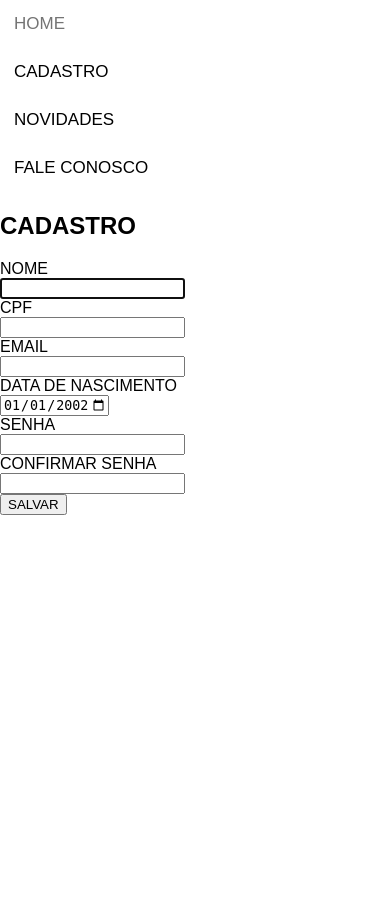
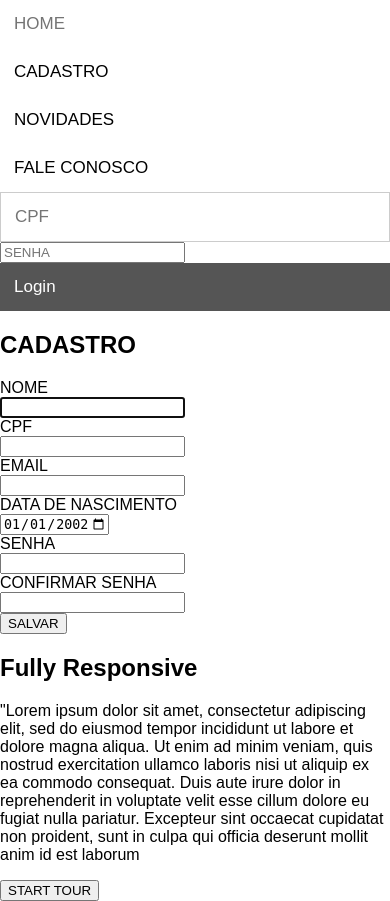
Before and after one commit to daninsky1/teste_site, a Flask app: page /register in a window 390 px wide. Before the commit the page ends 515 px from the top, so only its background shows below. Run offline with Flask 2, Linux system fonts and the light colour scheme.

Commit message:
Add Fully responsive.

```diff
--- a/app.py
+++ b/app.py
@@ -51,7 +51,12 @@ def index():
 # NOTE(daniel): CADASTRO E LOGIN
 @app.route("/register", methods=["GET", "POST"])
 def register():
-    return render_template("register.html")
+    login_st = False
+    if session.get("cpf"):
+        login_st = True
+        return render_template("fail.html", err_message=f"Você já está cadastrado.", login_session=login_st)
+    else:
+        return render_template("register.html")
 
 @app.route("/validate_register", methods=["POST"])
 def validate_register():
@@ -100,6 +105,9 @@ def validate_register():
 
 @app.route("/login", methods=["POST"])
 def login():
+    login_st = False
+    if session.get("cpf"):
+        login_st = True
     db_con = sqlite3.connect("test.db")
     db_cur = db_con.cursor()
 
@@ -113,7 +121,7 @@ def login():
             session["senha"] = password
             return redirect("/")
         else:
-            return render_template("fail.html", err_message="Falha no Login.")
+            return render_template("fail.html", err_message="Falha no Login.", login_session=login_st)
 
 
 @app.route("/logout")
@@ -126,6 +134,9 @@ def logout():
 # NOTE(daniel): NOVIDADES
 @app.route("/news")
 def news():
+    login_st = False
+    if session.get("cpf"):
+        login_st = True
     db_con = sqlite3.connect("test.db")
     db_cur = db_con.cursor()
 
@@ -137,20 +148,26 @@ def news():
     print(list_novidades)
     print(len(list_novidades))
 
-    return render_template("news.html", news=list_novidades)
+    return render_template("news.html", news=list_novidades, login_session=login_st)
 
 
 #NOTE(daniel): FALE CONOSCO
 @app.route("/contact_us")
 def contact_us():
-    return render_template("contact_us.html")
+    login_st = False
+    if session.get("cpf"):
+        login_st = True
+    return render_template("contact_us.html", login_session=login_st)
 
 
 @app.route("/contact_us_send_msg", methods=["POST"])
 def contact_us_send_msg():
+    login_st = False
+    if session.get("cpf"):
+        login_st = True
     # NOTE(daniel): Contact us message
     name = request.form.get("nome")
     email = request.form.get("email")
     msg = request.form.get("menssagem")
 
-    return render_template("contact_us_success.html")
+    return render_template("contact_us_success.html", login_session=login_st)
--- a/templates/index.html
+++ b/templates/index.html
@@ -24,4 +24,7 @@
         <p>ENTRE NESTE MUNDO</p>
         <button><a href="{{ url_for('register') }}">CADASTRE-SE</a></button>
     {% endif %}
+    <h2>Fully Responsive</h2>
+    <p>"Lorem ipsum dolor sit amet, consectetur adipiscing elit, sed do eiusmod tempor incididunt ut labore et dolore magna aliqua. Ut enim ad minim veniam, quis nostrud exercitation ullamco laboris nisi ut aliquip ex ea commodo consequat. Duis aute irure dolor in reprehenderit in voluptate velit esse cillum dolore eu fugiat nulla pariatur. Excepteur sint occaecat cupidatat non proident, sunt in culpa qui officia deserunt mollit anim id est laborum</p>
+    <button >START TOUR</button>
 {% endblock %}
--- a/templates/register.html
+++ b/templates/register.html
@@ -1,4 +1,20 @@
 {% extends "layout.html" %}
+
+{% block div %}
+    {% if login_session %}
+        <div class="login-container">
+            <a href="{{ url_for('logout') }}">LOG OUT</a>
+        </div>
+    {% else %}
+        <div class="login-container">
+            <form action="/login" method="post">
+                <input type="text" placeholder="CPF" name="cpf">
+                <input type="password" placeholder="SENHA" name="senha">
+                <button type="submit">Login</button>
+            </form>
+        </div>
+    {% endif %}
+{% endblock %}
 
 {% block body %}
     </div>
@@ -35,4 +51,8 @@
         <br/>
         <input type="submit" value="SALVAR">
     </form>
+
+    <h2>Fully Responsive</h2>
+    <p>"Lorem ipsum dolor sit amet, consectetur adipiscing elit, sed do eiusmod tempor incididunt ut labore et dolore magna aliqua. Ut enim ad minim veniam, quis nostrud exercitation ullamco laboris nisi ut aliquip ex ea commodo consequat. Duis aute irure dolor in reprehenderit in voluptate velit esse cillum dolore eu fugiat nulla pariatur. Excepteur sint occaecat cupidatat non proident, sunt in culpa qui officia deserunt mollit anim id est laborum</p>
+    <button >START TOUR</button>
 {% endblock %}
```
Also changed, not shown: templates/contact_us.html (+16 -0 lines), templates/fail.html (+16 -0 lines), templates/news.html (+16 -0 lines).
